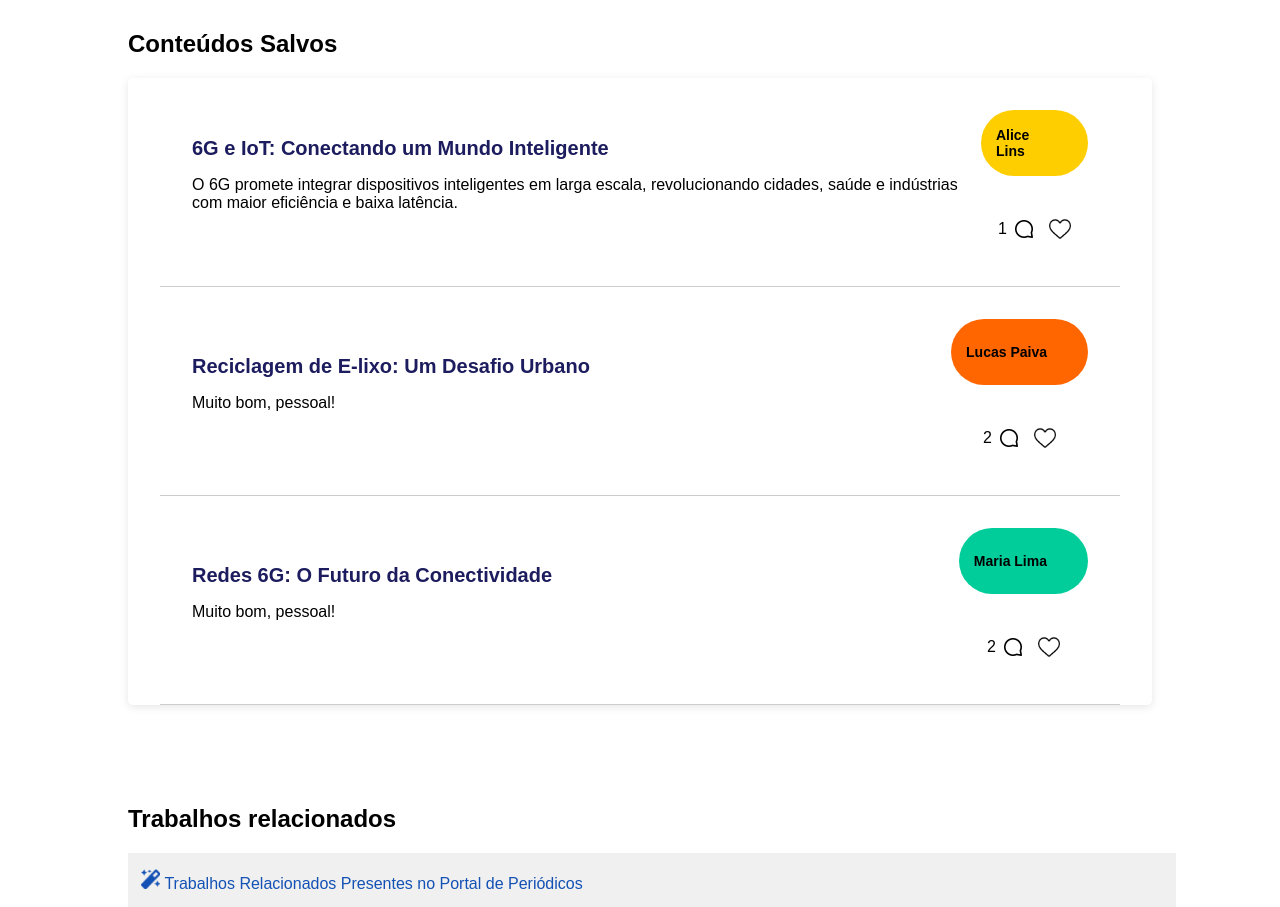
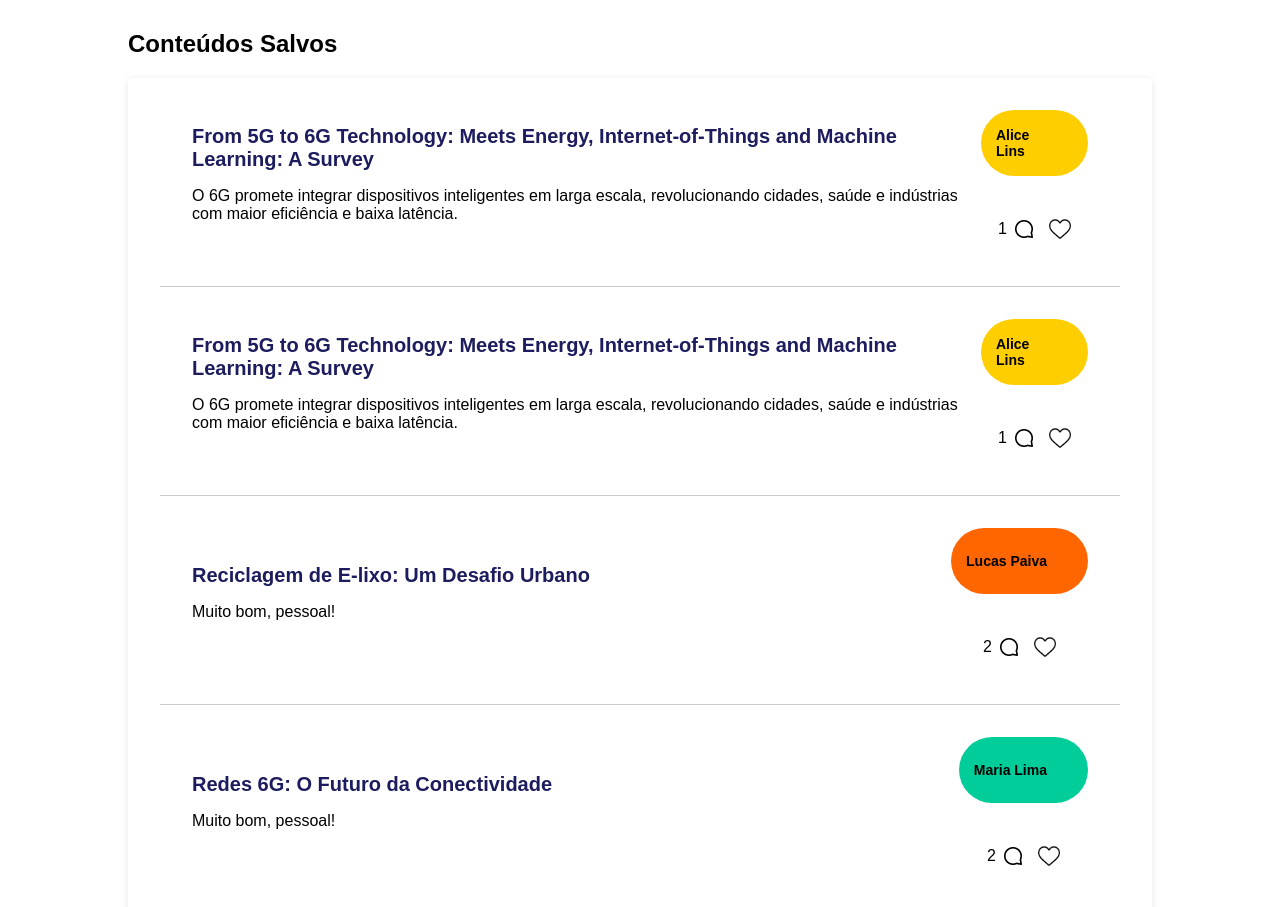
Before and after one commit to fernandesbarreto/capes-hacka, a React (Create React App) app in the folder capes/: page /researchgroup in a window 1280 px wide. Shown: the part 820-1727 px from the top of the page. Built offline with nearby package versions, Linux system fonts and the light colour scheme; a web font is replaced by a local one.

Commit message:
add title

```diff
--- a/capes/src/components/ResearchGroup.js
+++ b/capes/src/components/ResearchGroup.js
@@ -32,8 +32,26 @@ const ResearchGroup = () => {
   const [works, setWorks] = useState([
     {
       id: 1,
-      title: "6G e IoT: Conectando um Mundo Inteligente",
-      link: "https://example.com/6g-iot", // Adicionando o link
+      title: "From 5G to 6G Technology: Meets Energy, Internet-of-Things and Machine Learning: A Survey",
+      link: "https://www.mdpi.com/2076-3417/11/17/8117", // Adicionando o link
+      mainComment: {
+        person: persons[3],
+        content:
+          "O 6G promete integrar dispositivos inteligentes em larga escala, revolucionando cidades, saúde e indústrias com maior eficiência e baixa latência.",
+      },
+      comments: [
+        {
+          person: persons[2],
+          content:
+            "Gostei muito do parágrafo que aborda como o 6G vai transformar o ecossistema da Internet das Coisas (IoT). A conexão massiva e a latência ultrabaixa mencionadas são exatamente os pontos que podem embasar nossa pesquisa em Redes 6G: O Futuro da Conectividade, já que destacam o potencial dessa tecnologia para suportar dispositivos em larga escala e aplicações críticas, como cidades inteligentes e saúde conectada. Acho que vale explorar mais essa relação entre IoT e 6G no nosso trabalho!",
+          liked: false,
+        },
+      ],
+    },
+    {
+      id: 1,
+      title: "From 5G to 6G Technology: Meets Energy, Internet-of-Things and Machine Learning: A Survey",
+      link: "https://www.mdpi.com/2076-3417/11/17/8117", // Adicionando o link
       mainComment: {
         person: persons[3],
         content:
```
